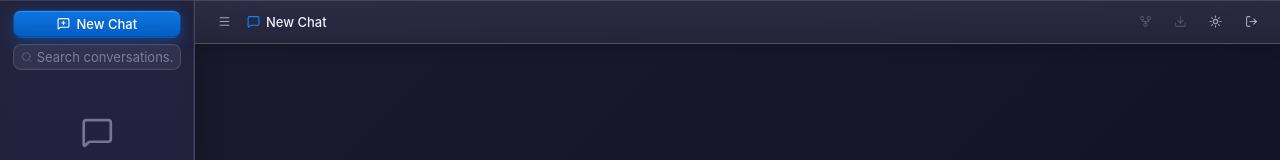
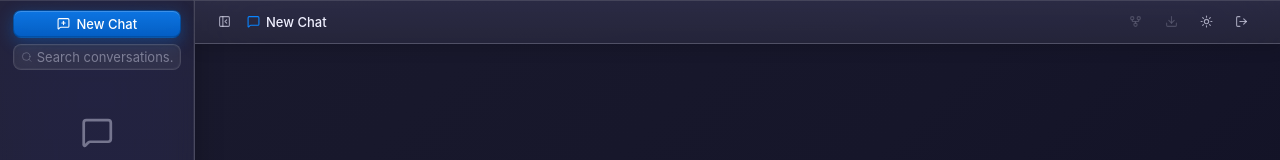
Before and after one commit to Maxxoto/hermes-desktop, a React (Vite) app: page /chat in a window 1280 px wide. Shown: the top 160 px of the page. Built offline with nearby package versions, Linux system fonts and the light colour scheme.

Commit message:
fix: toolbar double-icon — use CSS media queries instead of Tailwind v4 responsive classes
Tailwind v4 CSS layer ordering prevents md:hidden from overriding
unlayered .mac-icon-btn display. Added plain CSS media query classes
(.toolbar-hide-mobile, .toolbar-show-desktop) that bypass the issue.

```diff
--- a/src/features/chat/ChatPage.tsx
+++ b/src/features/chat/ChatPage.tsx
@@ -384,7 +384,7 @@ export default function ChatPage() {
             {/* Mobile menu button */}
             <button
               onClick={() => setShowSidebar(true)}
-              className="mac-icon-btn !md:hidden"
+              className="mac-icon-btn toolbar-hide-mobile"
               title="Open sessions"
               aria-label="Open sessions"
             >
@@ -393,7 +393,7 @@ export default function ChatPage() {
             {/* Desktop sidebar collapse toggle */}
             <button
               onClick={toggleSidebarCollapsed}
-              className="mac-icon-btn !hidden !md:flex"
+              className="mac-icon-btn toolbar-show-desktop"
               title={sidebarCollapsed ? "Expand sidebar" : "Collapse sidebar"}
               aria-label="Toggle sidebar"
             >
--- a/src/index.css
+++ b/src/index.css
@@ -425,7 +425,6 @@ input[type="email"], textarea, [contenteditable] { cursor: text; }
 
 /* ---- Toolbar Icon Button ------------------------------------------------ */
 .mac-icon-btn {
-  display: inline-flex;
   align-items: center;
   justify-content: center;
   width: 32px;
@@ -519,3 +518,13 @@ input[type="email"], textarea, [contenteditable] { cursor: text; }
 .glow-red {
   box-shadow: 0 0 12px rgba(255, 69, 58, 0.5);
 }
+
+/* ---- Toolbar responsive — bypass Tailwind CSS layer issues ---------- */
+@media (min-width: 768px) {
+  .toolbar-hide-mobile { display: none !important; }
+  .toolbar-show-desktop { display: inline-flex !important; }
+}
+@media (max-width: 767px) {
+  .toolbar-hide-mobile { display: inline-flex !important; }
+  .toolbar-show-desktop { display: none !important; }
+}
```
